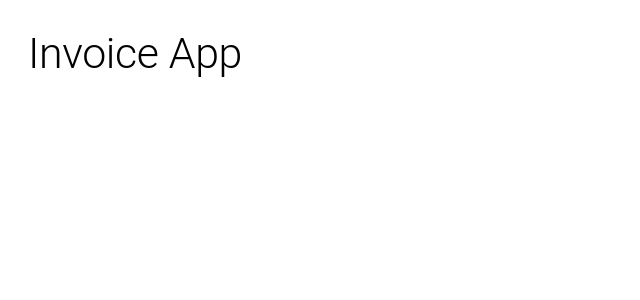
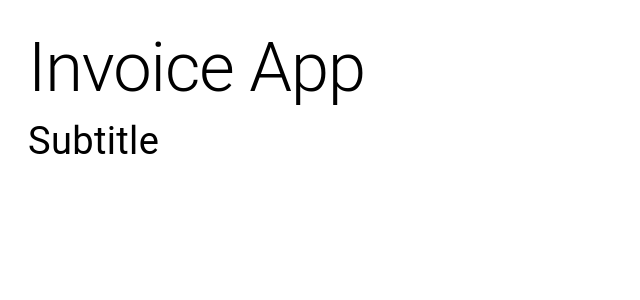
Before and after one commit to greg2012201/invoice-app-frontend, a React (Create React App) app: page / in a window 1280 px wide. Shown: the top 300 px of the page, without its empty margins (0-640 px from the left). Built offline with nearby package versions, Linux system fonts and the light colour scheme.

Commit message:
Add subtitle.

```diff
--- a/src/templates/DashboardTemplate.tsx
+++ b/src/templates/DashboardTemplate.tsx
@@ -5,8 +5,11 @@ import { Wrapper } from './DashboardTemplate.styles';
 const DashboardTemplate: FC = () => {
     return (
         <Wrapper>
-            <Typography variant="h2" component="h1">
+            <Typography variant="h1" component="h1">
                 Invoice App
+            </Typography>
+            <Typography variant="subtitle1" component="h2">
+                Subtitle
             </Typography>
         </Wrapper>
     );
```
